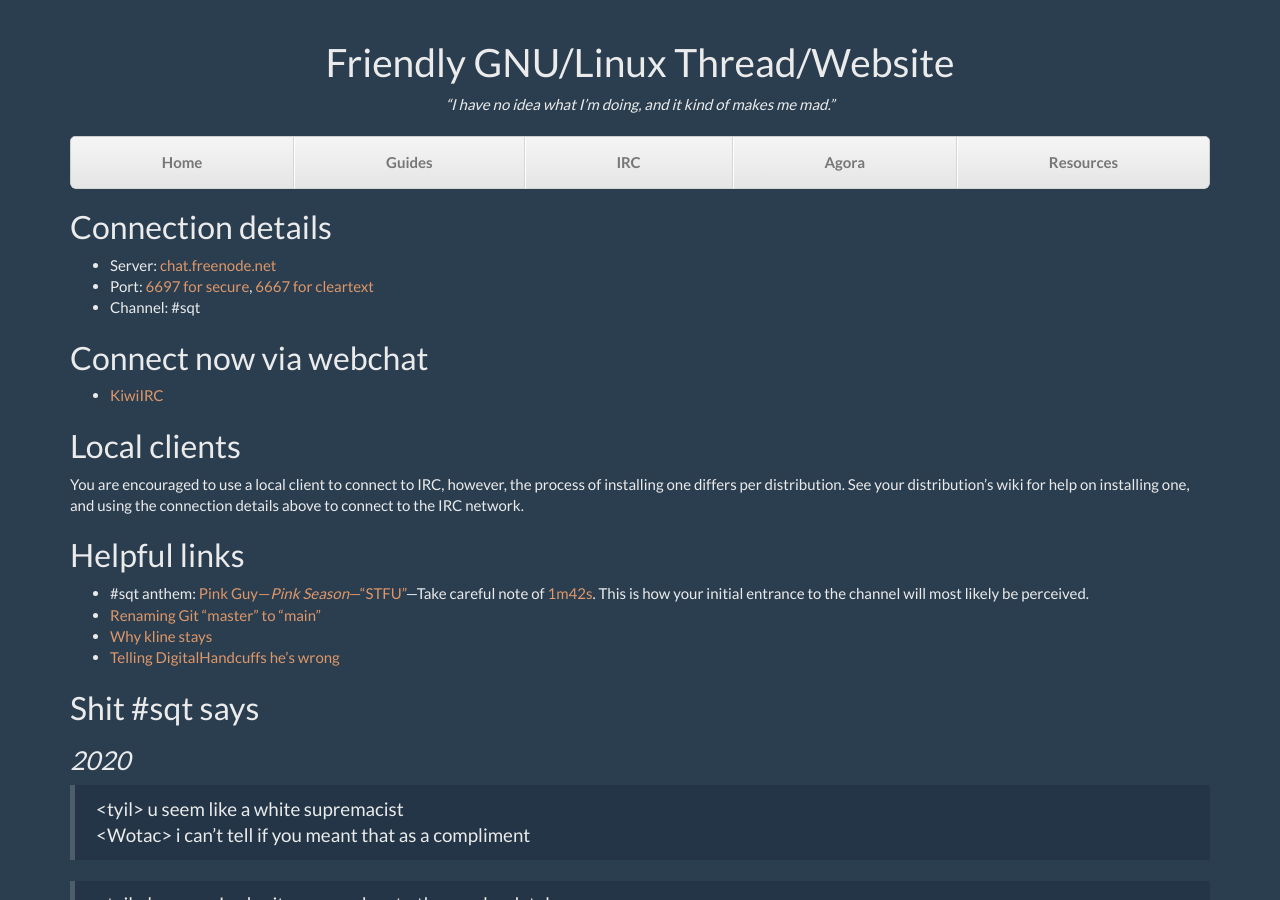
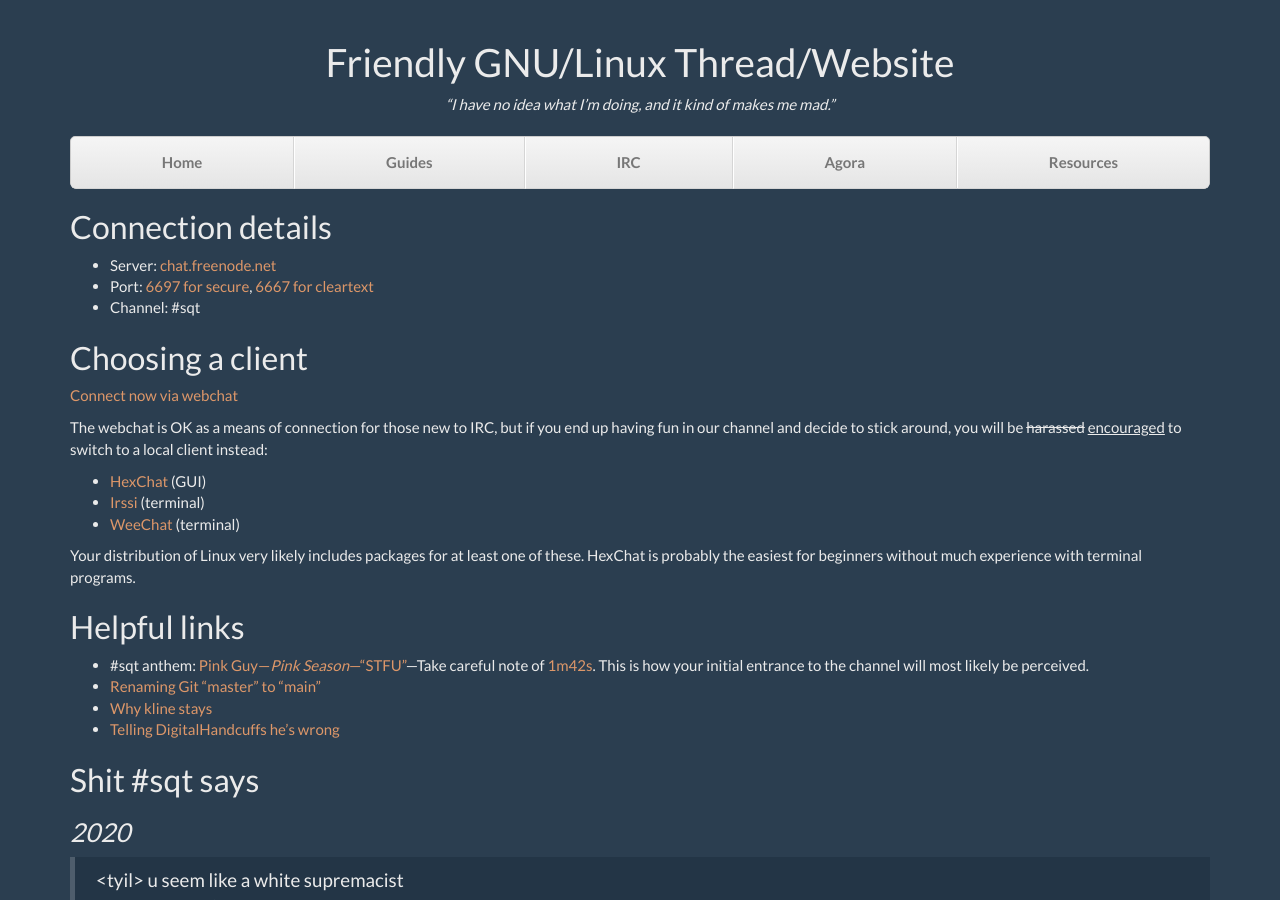
Before and after one commit to scriptkitties/fglt, a Jekyll site: the page built from irc.md, in a window 1280 px wide and 900 px high. Built offline with Jekyll 4.4.1, drawn with Linux system fonts in a browser that asks for light colours.

Commit message:
Refresh the section about IRC clients a bit

```diff
--- a/irc.md
+++ b/irc.md
@@ -10,16 +10,21 @@ layout: default
 * Port: [6697 for secure](ircs://chat.freenode.net:6697), [6667 for cleartext](/assets/img/shiggy.jpg)
 * Channel: #sqt
 
-## Connect now via webchat
+## Choosing a client
 
-- [KiwiIRC](https://kiwiirc.com/client/irc.freenode.net/sqt)
+[Connect now via webchat](https://kiwiirc.com/client/irc.freenode.net/sqt)
 
-## Local clients
+The webchat is OK as a means of connection for those new to IRC, but if you end
+up having fun in our channel and decide to stick around, you will be
+<del>harassed</del> <ins>encouraged</ins> to switch to a local client instead:
 
-You are encouraged to use a local client to connect to IRC, however, the
-process of installing one differs per distribution. See your distribution's
-wiki for help on installing one, and using the connection details above to
-connect to the IRC network.
+* [HexChat](https://hexchat.github.io/) (GUI)
+* [Irssi](https://irssi.org/) (terminal)
+* [WeeChat](https://weechat.org/) (terminal)
+
+Your distribution of Linux very likely includes packages for at least one of
+these.  HexChat is probably the easiest for beginners without much experience
+with terminal programs.
 
 ## Helpful links
 
```
